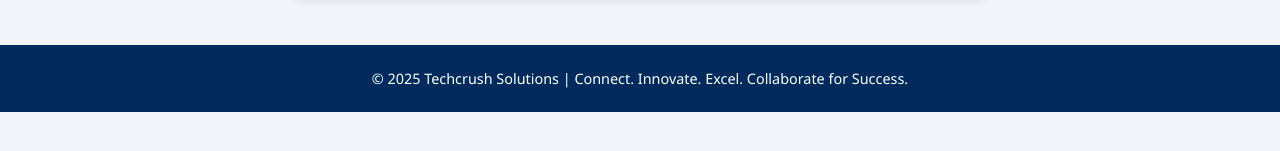
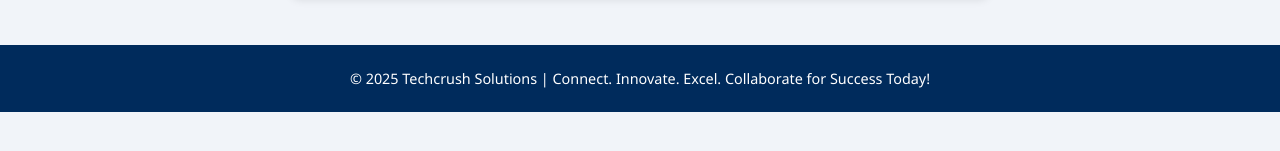
Before and after one commit to lahyinqs/Techcrush-Capstone, a plain HTML site: page Contactus.html in a window 1280 px wide. Shown: the part 621-772 px from the top of the page. Drawn offline with Linux system fonts and the light colour scheme.

```diff
--- a/Contactus.html
+++ b/Contactus.html
@@ -41,7 +41,7 @@
   </div>
 
   <footer>
-    &copy; 2025 Techcrush Solutions | Connect. Innovate. Excel. Collaborate for Success.
+    &copy; 2025 Techcrush Solutions | Connect. Innovate. Excel. Collaborate for Success Today!
   </footer>
 </body>
 </html>
```
Also changed, not shown: 1 other file.
